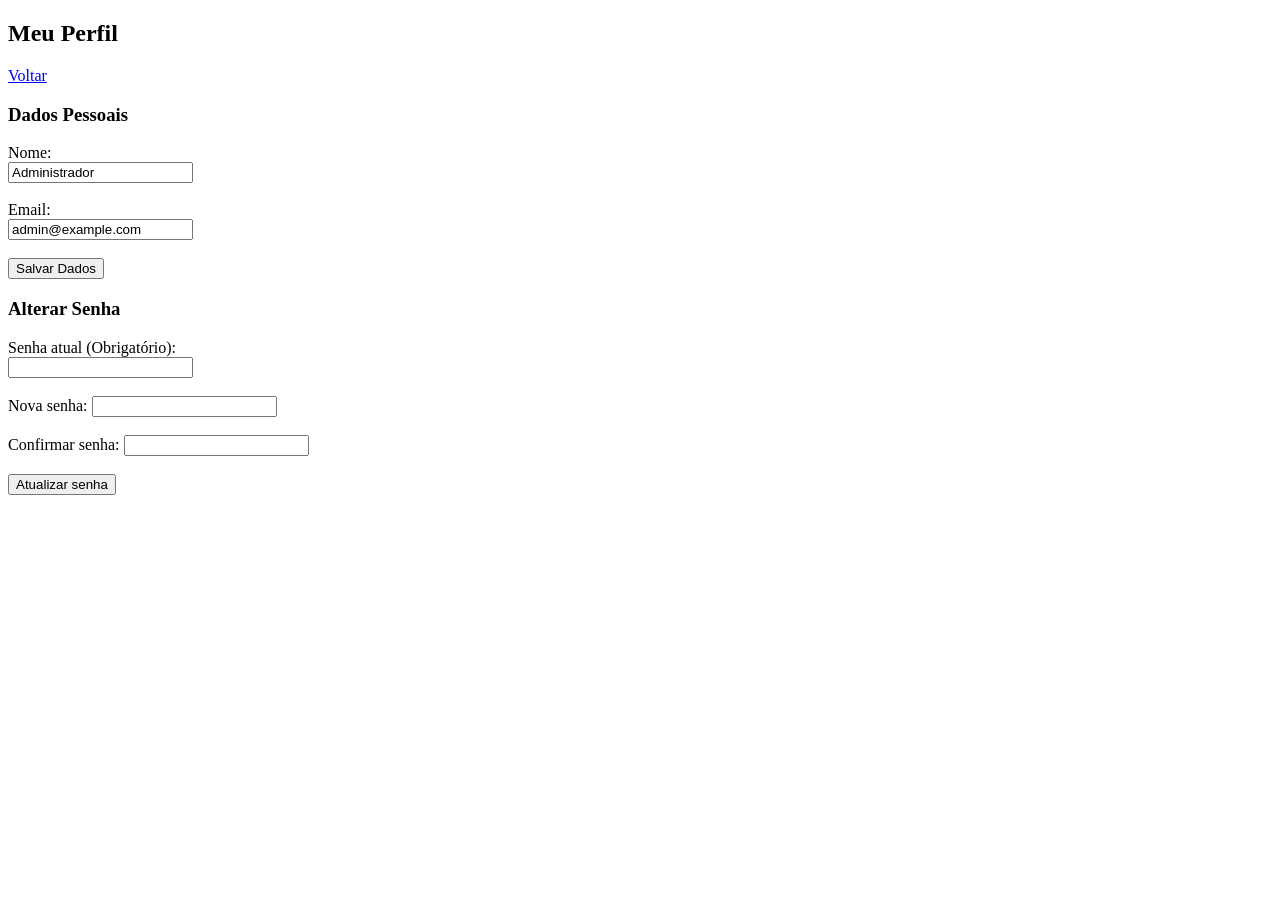
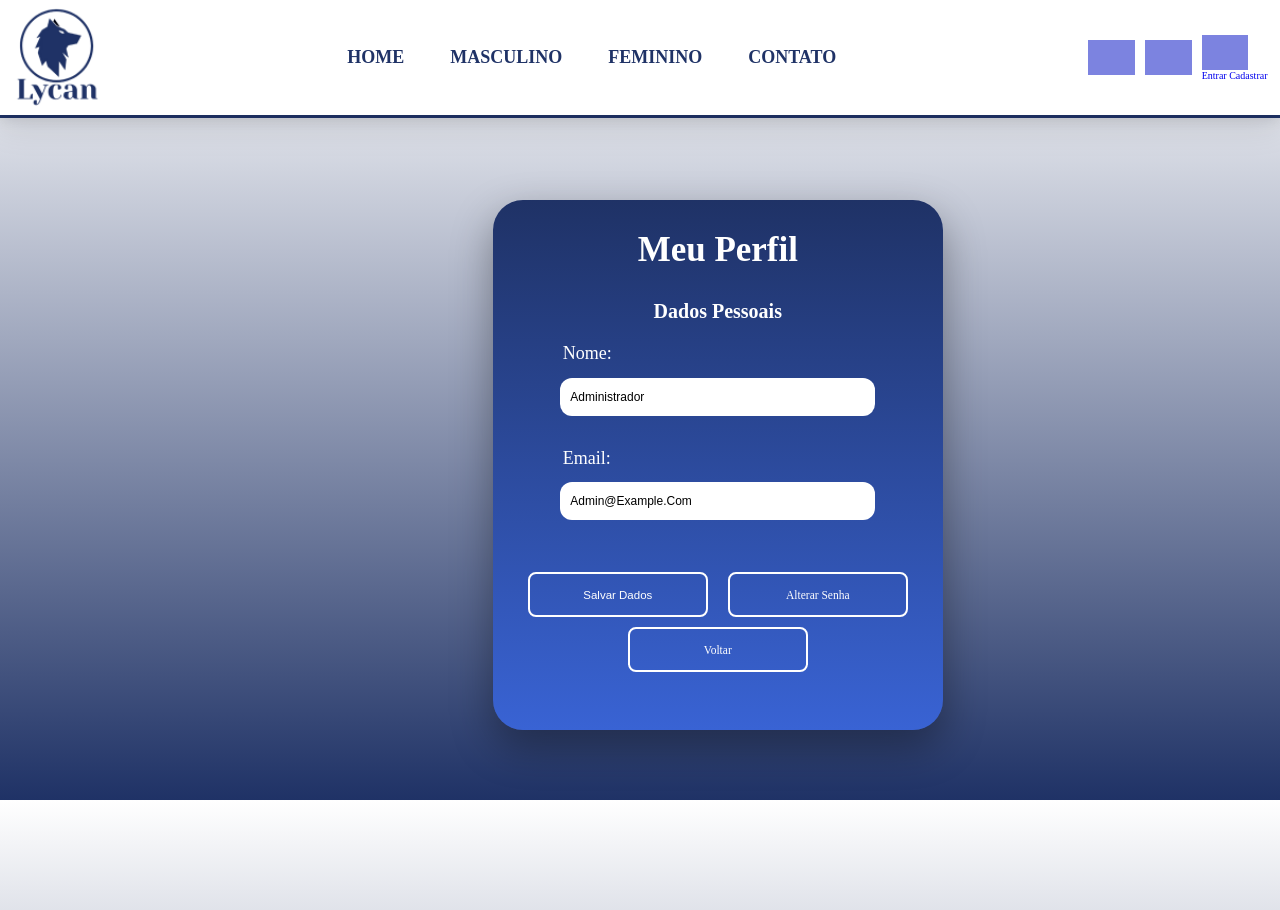
Before and after one commit to nkgabriiel/lycanProject, a PHP site: page /lycanproject/meu_perfil.php in a window 1280 px wide. Before the commit the page ends 495 px from the top, so only its background shows below. Run offline with PHP 8.4, Linux system fonts and the light colour scheme; the visitor is signed in with stand-in values (Sample User, id 1); data comes from the database, SQL or seed files in the repository; grey boxes are pictures that could not be loaded.

Commit message:
MyProfile_Ver 1.0.0

```diff
--- a/assets/style.css
+++ b/assets/style.css
@@ -973,3 +973,147 @@ body.create-user .btn-cancelar {
     appearance: none;
     cursor: pointer;
 }
+
+/* ================= MY PROFILE================= */
+body.myprofile-page {
+    background: linear-gradient(white, var(--main-color));
+    background-repeat: no-repeat;
+    background-position: top center;
+    background-size: cover;
+    background-attachment: fixed;
+    min-height: 100vh;
+    overflow: hidden;
+}
+
+body.myprofile-page .tela-meuperfil {
+    position: fixed;
+    top: 25%;
+    left: 38.5%;
+    transform: (-50%, -50%);
+    width: 450px;
+    height: 530px;
+    padding: 0;
+    display: block;
+    justify-content: center;
+    box-sizing: border-box;
+    border-radius: 30px;
+    color: white;
+    z-index: 50;
+    background: linear-gradient(var(--main-color), #3963d4);
+    box-shadow: 0 16px 40px rgba(0,0,0,0.35);
+    backdrop-filter: blur(6px);
+}
+
+body.myprofile-page .tela-meuperfil label {
+    display: block;
+    width: 100%;
+    text-align: left;
+    margin-left: 7rem;
+    font-size: 1.8rem;
+    color: white;
+    margin-bottom: 0.25rem;
+}
+
+body.myprofile-page .tela-meuperfil input[type="email"],
+body.myprofile-page .tela-meuperfil input[type="text"],
+body.myprofile-page .tela-meuperfil input[type="password"] {
+    width: 70%;
+    max-width: 380px;
+    padding: 1.2rem 1rem;
+    border-radius: 12px;
+    margin: 0 auto 1rem auto;
+    display: block;
+    border: none;
+    outline: none;
+    box-sizing: border-box;
+    font-size: 1.2rem;
+}
+
+body.myprofile-page .tela-meuperfil h2 {
+    padding: 1rem 0 2rem 0;
+    font-weight: 700;
+    font-size: 3.5rem;
+    color: #ffffff;
+    text-align: center;
+    margin: 0 auto;
+    margin-top: 2rem;
+    width: 70%;
+}
+
+body.myprofile-page .tela-meuperfil h3 {
+    padding: 1rem 0 2rem 0;
+    font-weight: 700;
+    font-size: 2rem;
+    color: #ffffff;
+    text-align: center;
+    margin: 0 auto;
+    margin-top: 0rem;
+    width: 70%;
+}
+
+.btn-back-container {
+    width: 100%;
+    display: flex;
+    justify-content: center;
+    margin-top: 1rem;
+    margin-bottom: 2rem;
+}
+
+.btns-myprofile {
+    display: flex;
+    justify-content: center;
+    align-items: center;
+    gap: 20px;
+    margin-top: 2rem;
+    width: 100%;
+}
+
+body.myprofile-page .tela-meuperfil .btn-alterpassword,
+body.myprofile-page .tela-meuperfil .btn-back,
+body.myprofile-page .tela-meuperfil button {
+    box-sizing: border-box;
+    display: inline-flex;
+    justify-content: center;
+    align-items: center;
+    width: 180px;
+    height: 45px;
+    padding: 0 16px;
+    white-space: nowrap;
+    overflow: hidden;
+    text-overflow: ellipsis;
+    font-size: 1.15rem;
+    line-height: normal;
+
+    border-radius: 8px;
+    -webkit-border-radius: 8px;
+    background-clip: padding-box;
+
+    -webkit-appearance: none;
+    appearance: none;
+    cursor: pointer;
+
+    background-color: transparent;
+    border: 2px solid white;
+    color: white;
+}
+
+body.myprofile-page .tela-meuperfil .btn-alterpassword:hover,
+body.myprofile-page .tela-meuperfil .btn-back:hover,
+body.myprofile-page .tela-meuperfil button:hover {
+    background-color: white;
+}
+
+body.myprofile-page .tela-meuperfil .btn-back:hover {
+    color: red;
+    font-weight: bold;
+}
+
+body.myprofile-page .tela-meuperfil .btn-save:hover {
+    color: green;
+    font-weight: bold;
+}
+
+body.myprofile-page .tela-meuperfil .btn-alterpassword:hover {
+    color: #1f3266;
+    font-weight: bold;
+}
--- a/public/dashboard.php
+++ b/public/dashboard.php
@@ -72,6 +72,7 @@ if($_SESSION['perfil'] === 'admin') {
     </header>
 
     <div class="tela-inicialadmin">
+
     <h1>Bem-vindo, <?= $usuario_exib ?></h1>
 
     <h2>Gerenciamento de usuários</h2>
--- a/public/meu_perfil.php
+++ b/public/meu_perfil.php
@@ -25,17 +25,54 @@ try {
 <head>
     <meta charset="UTF-8">
     <meta name="viewport" content="width=device-width, initial-scale=1.0">
+    <link rel="stylesheet" href="../assets/style.css">
     <title>Meu Perfil</title>
 </head>
-<body>
-    <h2>Meu Perfil</h2>
-    <?php if($_SESSION['perfil'] === 'admin'): ?>
-        <a href='<?= BASE_URL ?>/public/dashboard.php'>Voltar</a>
-    <?php else: ?>
-        <a href='<?= BASE_URL ?>/public/pagina_inicial.php'>Voltar</a>
-    <?php endif; ?>
+<body class="myprofile-page">
 
-    <?php if($erro): ?> <div style="color:red; margin-bottom:15px;"><?= $erro?></div><?php endif; ?>
+<!-- ================= HEADER ================= -->
+    <header class="header">
+        <section>
+            <!-- ================= LOGO ================= -->
+            <a href="pagina_inicial.php" class="logo">
+                <img src="../assets/img/iconlycan.png" alt="logo">
+            </a>
+
+            <!-- ================= NAVBAR ================= -->
+            <nav class="navbar">
+                <a href="pagina_inicial.php">HOME</a>
+                <a href="#male">MASCULINO</a>
+                <a href="#female">FEMININO</a>
+                <a href="#about">CONTATO</a>
+            </nav>
+
+            <!-- ================= ICONS / PROFILE ================= -->
+            <div class="icons">
+                <a href="#">
+                    <img width="35" height="35" class="search" src="https://img.icons8.com/ios-filled/50/search--v1.png" alt="search--v1"/>
+                </a>
+
+                <a href="#">
+                    <img width="35" height="35" class="cart" src="https://img.icons8.com/ios-glyphs/30/shopping-cart--v1.png" alt="shopping-cart--v1"/>
+                </a>
+
+                <div class="profile-dropdown-wrapper">
+                    <img width="35" height="35" alt="Perfil" class="profile-icon" src="https://img.icons8.com/ios-glyphs/30/user-male-circle.png"/>
+
+                    <div class="profile-dropdown" id="profiledropdown" role="menu" aria-labelledby="profiletoggle">
+                        <a href="index.php" class="profile-item" role="menuitem">Entrar</a>
+                        <a href="registro.php" class="profile-item" role="menuitem">Cadastrar</a>
+                    </div>
+                </div>
+            </div>
+        </section>
+    </header>
+
+    <div class="tela-meuperfil">
+
+        <h2>Meu Perfil</h2>
+
+                <?php if($erro): ?> <div style="color:red; margin-bottom:15px;"><?= $erro?></div><?php endif; ?>
     <?php if($sucesso): ?> <div style="color:green; margin-bottom: 15px;"><?= $sucesso ?> </div><?php endif; ?>
 
     <form action="<?= BASE_URL ?>/app/atualizar_meu_perfil.php" method="POST">
@@ -47,22 +84,20 @@ try {
         <label for="email">Email:</label><br>
         <input type="email" name="email" value="<?= htmlspecialchars($usuario['email']) ?>" required><br><br>
 
-        <button type="submit">Salvar Dados</button>
+        <div class="btns-myprofile">
+        <button type="submit" class="btn-save">Salvar Dados</button>
+        <a href="alterar_senha.php" class="btn-alterpassword">Alterar Senha</a>
+        </div>
+
+        <div class="btn-back-container">
+        <?php if($_SESSION['perfil'] === 'admin'): ?>
+            <a href='<?= BASE_URL ?>/public/dashboard.php' class="btn-back">Voltar</a>
+            <?php else: ?>
+                <a href='<?= BASE_URL ?>/public/pagina_inicial.php' class="btn-back">Voltar</a>
+                <?php endif; ?>
+                </div>
+
     </form>
-
-    <form action="<?= BASE_URL ?>/app/mudar_senha.php" method="POST">
-        <h3>Alterar Senha</h3>
-
-        <label for="senha_atual">Senha atual (Obrigatório):</label><br>
-        <input type="password" name="senha_atual" required><br><br>
-
-        <label for="nova_senha">Nova senha:</label>
-        <input type="password" name="nova_senha" required><br><br>
-
-        <label for="confirmar_senha">Confirmar senha:</label>
-        <input type="password" name="confirmar_senha" required><br><br>
-
-        <button type="submit">Atualizar senha</button>
-    </form>
+</div>
 </body>
 </html>
```
